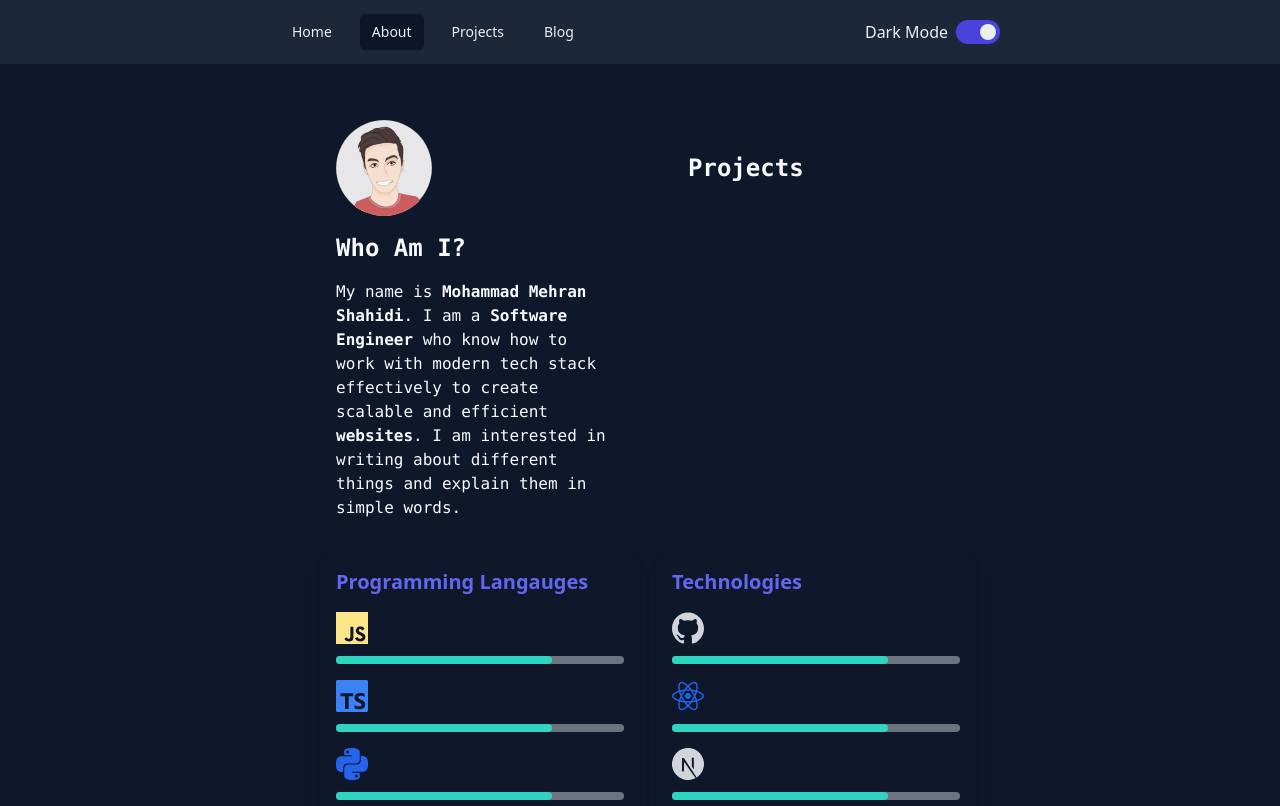
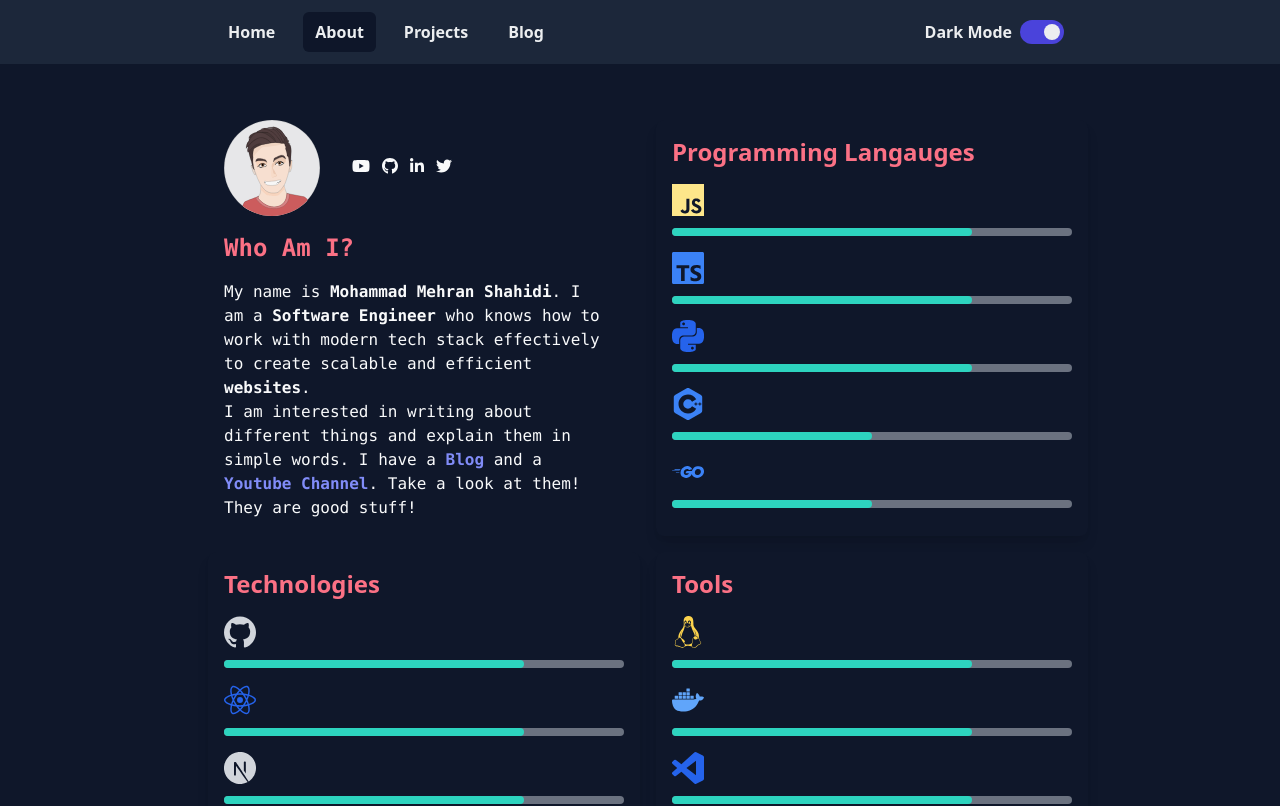
Before and after one commit to m3hransh/portfolio-website-old, a Next.js app: page /about in a window 1280 px wide. Shown: the top 806 px of the page. Built offline with nearby package versions, Linux system fonts and the light colour scheme.

Commit message:
some styling

```diff
--- a/components/About/ProgrammingLanguages.tsx
+++ b/components/About/ProgrammingLanguages.tsx
@@ -11,7 +11,7 @@ import { Bar } from '.';
 const ProgrammingLanguages: FC = () => {
   return (
     <>
-      <h1 className="text-xl  text-primary-700 dark:text-primary-500 font-bold">
+      <h1 className="text-2xl text-secondary-500 dark:text-secondary-400 font-bold">
         Programming Langauges
       </h1>
       {/* //JavaScript */}
--- a/components/About/Technologies.tsx
+++ b/components/About/Technologies.tsx
@@ -14,7 +14,7 @@ interface TechnologiesProps {
 const Technologies: FC<TechnologiesProps> = ({ className }) => {
   return (
     <>
-      <h1 className="text-xl text-primary-700 dark:text-primary-500 font-bold">
+      <h1 className="text-2xl text-secondary-600 dark:text-secondary-400 font-bold">
         Technologies
       </h1>
       {/* //JavaScript */}
--- a/components/About/Tools.tsx
+++ b/components/About/Tools.tsx
@@ -16,7 +16,7 @@ import { Bar } from '.';
 const Tools: FC = () => {
   return (
     <>
-      <h1 className="text-xl  text-primary-700 dark:text-primary-500 font-bold ">
+      <h1 className="text-2xl  text-secondary-500 dark:text-secondary-400 font-bold ">
         Tools
       </h1>
       {/* //JavaScript */}
--- a/components/Hero.tsx
+++ b/components/Hero.tsx
@@ -5,14 +5,21 @@ import Link from 'next/link';
 function Intro({ className }: any = {}) {
   return (
     <div className={className}>
-      <h1 className="mt-6 text-2xl sm:mt-8 sm:text-4xl">
-        Hello, I am <br />
-        <span className="text-indigo-500">Mehran Shahidi</span> <br />
-        welcome to my Website
+      <h1 className="mt-6 text-2xl  sm:mt-8 sm:text-3xl">
+        Hello there,
+        <br />
+        my name is{' '}
+        <span className="text-indigo-500 font-semibold">
+          Mohammad Mehran Shahidi.
+        </span>{' '}
+        <br />I am a{' '}
+        <span className="font-semibold">Software Engineer.</span>{' '}
+        <br />
+        Welcome to my Website
       </h1>
       <div className="mt-4 sm:mt-6">
         <Link href="/about">
-          <a className="btn">About me</a>
+          <a className="text-2xl btn">About me</a>
         </Link>
       </div>
     </div>
@@ -22,19 +29,19 @@ function Intro({ className }: any = {}) {
 export default function Hero({ className }) {
   return (
     <>
-      <div className={`grid lg:grid-cols-2 ${className}`}>
-        <div className="px-12 py-4 flex flex-col lg:max-w-xl ">
+      <div className={`grid lg:grid-cols-3 ${className}`}>
+        <div className="p-4 flex flex-col lg:max-w-xl ">
           <div className="flex flex-col ">
             <img
               src="/images/profile.svg"
-              className="px-8 py-2 h-72 lg:h-auto "
+              className="p-8  h-72 lg:h-auto "
               alt={`Profile`}
             />
             <SocialFollow />
           </div>
           <Intro className="lg:hidden flex flex-col items-center" />
         </div>
-        <div className="hidden lg:block">
+        <div className="hidden col-span-2 lg:block">
           <Intro />
         </div>
       </div>
--- a/components/Nav.tsx
+++ b/components/Nav.tsx
@@ -22,7 +22,7 @@ function DarkModeSwitch({
   return (
     <Switch.Group>
       <div className={`${className} flex items-center`}>
-        <Switch.Label className="mr-2 dark:text-main-dark">
+        <Switch.Label className="mr-2 font-semibold dark:text-main-dark">
           Dark Mode
         </Switch.Label>
         <Switch
@@ -36,7 +36,7 @@ function DarkModeSwitch({
           <span
             className={`${
               enabled ? 'translate-x-6' : 'translate-x-1'
-            } inline-block w-4 h-4 transform bg-main-700 dark:bg-main-50 rounded-full`}
+            } inline-block w-4 h-4 transform duration-300 ease-in-out bg-main-700 dark:bg-main-50 rounded-full`}
           />
         </Switch>
       </div>
@@ -77,10 +77,10 @@ export default function Navbar() {
       {({ open }) => (
         <div className="h-16">
           <div className="fixed top-0 opacity-95 inset-x-0 bg-background-100 dark:bg-background-800 z-50">
-            <div className="max-w-3xl mx-auto px-2 sm:px-6 ">
+            <div className="max-w-4xl mx-auto px-2 sm:px-6 ">
               <div className="relative flex items-center justify-between h-16">
+                {/* Mobile menu button*/}
                 <div className="absolute inset-y-0 left-0 flex items-center sm:hidden">
-                  {/* Mobile menu button*/}
                   <Disclosure.Button className="inline-flex items-center justify-center p-2 rounded-md text-main  hover:text-main hover:bg-main focus:outline-none focus:ring-2 focus:ring-inset focus:ring-white">
                     <span className="sr-only">Open main menu</span>
                     {open ? (
@@ -96,14 +96,8 @@ export default function Navbar() {
                     )}
                   </Disclosure.Button>
                 </div>
+                {/* Desktop Navbar */}
                 <div className="flex-1 flex items-center justify-center sm:items-stretch sm:justify-start">
-                  {/* <div className="flex-shrink-0 flex items-center">
-                    <img
-                      className="sm:block h-8 w-auto"
-                      src="https://tailwindui.com/img/logos/workflow-mark-indigo-500.svg"
-                      alt="Workflow"
-                    />
-                  </div> */}
                   <div className="hidden sm:block ">
                     <div className="flex space-x-4">
                       {navigation.map((item) => (
@@ -113,7 +107,7 @@ export default function Navbar() {
                               item.current
                                 ? 'bg-background-200  dark:bg-background-900'
                                 : 'hover:bg-background-200 dark:hover:bg-background-900',
-                              'px-3 py-2 rounded-md text-sm font-medium',
+                              'px-3 py-2 rounded-md  font-semibold',
                             )}
                             aria-current={
                               item.current ? 'page' : undefined
@@ -134,7 +128,7 @@ export default function Navbar() {
                 </div>
               </div>
             </div>
-
+            {/* Phone menu */}
             <Disclosure.Panel className="sm:hidden">
               <div className="px-2 pt-2 pb-3 space-y-1">
                 {navigation.map((item) => (
@@ -144,7 +138,7 @@ export default function Navbar() {
                         item.current
                           ? 'bg-gray-900 text-white'
                           : 'dark:text-gray-300 hover:bg-gray-700 hover:text-white',
-                        'block px-3 py-2 rounded-md text-base font-medium',
+                        'block px-3 py-2 rounded-md  font-semibold',
                       )}
                       aria-current={item.current ? 'page' : undefined}
                     >
--- a/components/ProjectItem.tsx
+++ b/components/ProjectItem.tsx
@@ -20,8 +20,8 @@ const ProjectItem: FC<ProjectItemProps> = ({ projectView }) => {
 
       "
     >
-      <div className="flex space-x-6">
-        <div className="relative flex-none hidden lg:block w-24 h-24 ">
+      <div className="flex flex-row-reverse justify-between ">
+        <div className="relative flex-none  lg:block w-24 h-24 ">
           <Image
             loader={imageLoader}
             src={projectView.coverImage.url}
--- a/components/SocialFollow.tsx
+++ b/components/SocialFollow.tsx
@@ -2,18 +2,20 @@ import {
   faYoutube,
   faLinkedinIn,
   faGithub,
+  faTwitter,
 } from '@fortawesome/free-brands-svg-icons';
 
 import { FontAwesomeIcon } from '@fortawesome/react-fontawesome';
-const YouTubeLink =
+export const YouTubeLink =
   'https://www.youtube.com/channel/UCMsxbz4QS32ZqIrMSNcMH7Q';
 const GitHubLink = 'https://github.com/m3hransh';
 const LinkedIn =
   'https://www.linkedin.com/in/mohammad-mehran-shahidi';
 
+const TwitterLink = 'https://twitter.com/Mehran87049642';
 export default function SocialFollow() {
   return (
-    <div className="flex items-baseline space-x-5 justify-center  ">
+    <div className="flex items-baseline space-x-3 justify-center  ">
       <a target="_blank" href={YouTubeLink}>
         <FontAwesomeIcon
           className="h-10 socialIcon"
@@ -32,6 +34,12 @@ export default function SocialFollow() {
           icon={faLinkedinIn}
         />
       </a>
+      <a target="_blank" href={TwitterLink}>
+        <FontAwesomeIcon
+          className="h-10 socialIcon"
+          icon={faTwitter}
+        />
+      </a>
     </div>
   );
 }
--- a/pages/about.tsx
+++ b/pages/about.tsx
@@ -4,32 +4,51 @@ import ProgrammingLanguages from '../components/About/ProgrammingLanguages';
 import Technologies from '../components/About/Technologies';
 import { CardPannel } from '../components/About';
 import Tools from '../components/About/Tools';
+import SocialFollow, {
+  YouTubeLink,
+} from '../components/SocialFollow';
 
+// this should be put on cms
+const aboutContent = (
+  <div className="mt-4 font-mono">
+    <p>
+      My name is <b>Mohammad Mehran Shahidi</b>. I am a{' '}
+      <b>Software Engineer</b> who knows how to work with modern tech
+      stack effectively to create scalable and efficient{' '}
+      <b>websites</b>.
+    </p>
+    <p>
+      I am interested in writing about different things and explain
+      them in simple words. I have a{' '}
+      <a target="_blank" href="/blog">
+        Blog
+      </a>{' '}
+      and a{' '}
+      <a target="_blank" href={YouTubeLink}>
+        Youtube Channel
+      </a>
+      . Take a look at them! They are good stuff!
+    </p>
+  </div>
+);
 const About: FC = () => {
   return (
     <Layout>
-      <div className="max-w-2xl w-5/6 mx-auto grid lg:space-x-4 space-y-4 lg:grid-cols-2">
+      <div className="max-w-4xl w-5/6 mx-auto grid lg:space-x-4 space-y-4 lg:grid-cols-2 mb-5">
         <div className="px-8 py-4">
-          <img
-            src="/images/profile.svg"
-            className="h-24 "
-            alt={`Profile`}
-          />
-          <h1 className="mt-4 text-2xl font-semibold font-mono">
+          <div className="flex items-center space-x-8">
+            <img
+              src="/images/profile.svg"
+              className="h-24 "
+              alt={`Profile`}
+            />
+            <SocialFollow />
+          </div>
+          <h1 className="mt-4 text-2xl text-secondary-500 dark:text-secondary-400 font-semibold font-mono">
             Who Am I?
           </h1>
-          <p className="mt-4 font-mono">
-            My name is <b>Mohammad Mehran Shahidi</b>. I am a{' '}
-            <b>Software Engineer</b> who know how to work with modern
-            tech stack effectively to create scalable and efficient{' '}
-            <b>websites</b>. I am interested in writing about
-            different things and explain them in simple words.
-          </p>
-        </div>
-        <div className="px-8 py-4">
-          <h1 className="mt-4 text-2xl font-semibold font-mono">
-            Projects
-          </h1>
+          {/* About Content  */}
+          {aboutContent}
         </div>
         <CardPannel>
           <ProgrammingLanguages />
--- a/pages/index.tsx
+++ b/pages/index.tsx
@@ -24,11 +24,11 @@ function Home({ allPostsData }) {
           <title>{siteTitle}</title>
         </Head>
         <header className="">
-          <Hero className="max-w-3xl mx-auto" />
+          <Hero className="max-w-4xl mx-auto" />
         </header>
-        <main className="max-w-3xl mx-auto">
+        <main className="max-w-4xl mx-auto">
           <section className="px-12 py-8">
-            <h2 className="text-4xl font-bold tracking-wider text-primary-700 dark:text-primary-500 mt-4 font-serif">
+            <h2 className="text-4xl font-bold tracking-wider text-secondary-600 dark:text-secondary-500 mt-4 font-serif">
               Blog
             </h2>
             <BlogItems allPostsData={allPostsData} className="mt-6" />
--- a/pages/posts/[slug].tsx
+++ b/pages/posts/[slug].tsx
@@ -113,12 +113,12 @@ const Post: FC<PostProps> = ({ post, morePosts, preview }) => {
               </div>
               <Markdown className="mt-5" markdown={post.content} />
             </article>
-            <h1 className="mt-8 text-xl font-bold tracking-wide text-indigo-700 dark:text-pink-500 font-serif">
+            <h1 className="mt-8 text-xl font-bold tracking-wide text-secondary-500 dark:text-secondary-400 font-serif">
               More posts
             </h1>
             <BlogItems allPostsData={morePosts} />
             <div
-              className="text-indigo-700 dark:text-pink-500 text-lg hover:text-indigo-900
+              className="text-secondary-500 dark:text-secondary-400 text-lg hover:text-indigo-900
            dark:hover:text-indigo-400 mt-8 transition  duration-500 ease-in-out mb-8 "
             >
               <Link href="/">
--- a/pages/projects.tsx
+++ b/pages/projects.tsx
@@ -112,7 +112,7 @@ export const getStaticProps: GetStaticProps = async ({
 function Projects({ allProjects }) {
   return (
     <Layout>
-      <main className="max-w-3xl w-4/5 mx-auto mb-5">
+      <main className="max-w-4xl w-4/5 mx-auto mb-5">
         <div className="grid lg:grid-cols-2 lg:gap-3">
           {allProjects?.map((projectView: ProjectView) => (
             <Link key={projectView.id} href={projectView.link}>
--- a/styles/global.css
+++ b/styles/global.css
@@ -21,4 +21,7 @@
   .socialIcon {
     @apply hover:text-indigo-700 hover:-translate-y-0.5 transform transition;
   }
+  p a {
+    @apply font-semibold text-primary-700 dark:text-primary-400 hover:underline hover:text-primary-600;
+  }
 }
```
